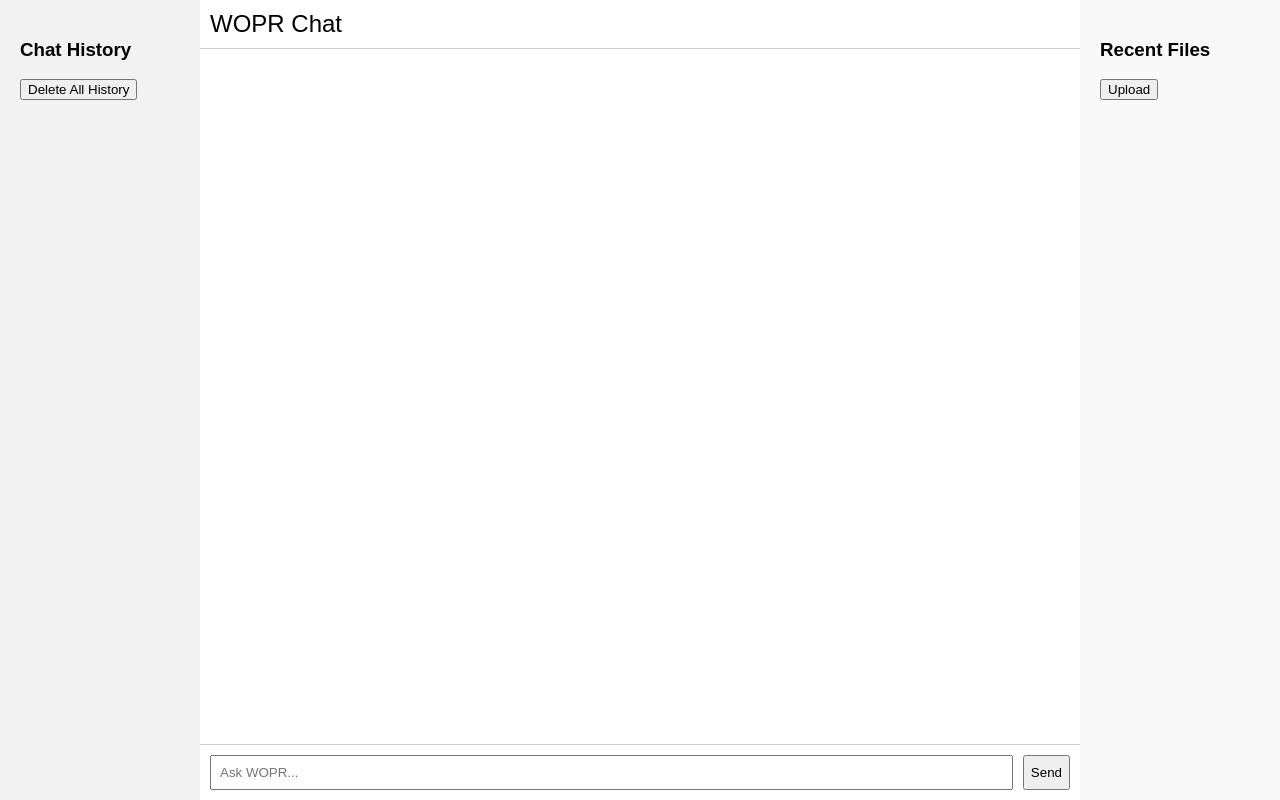
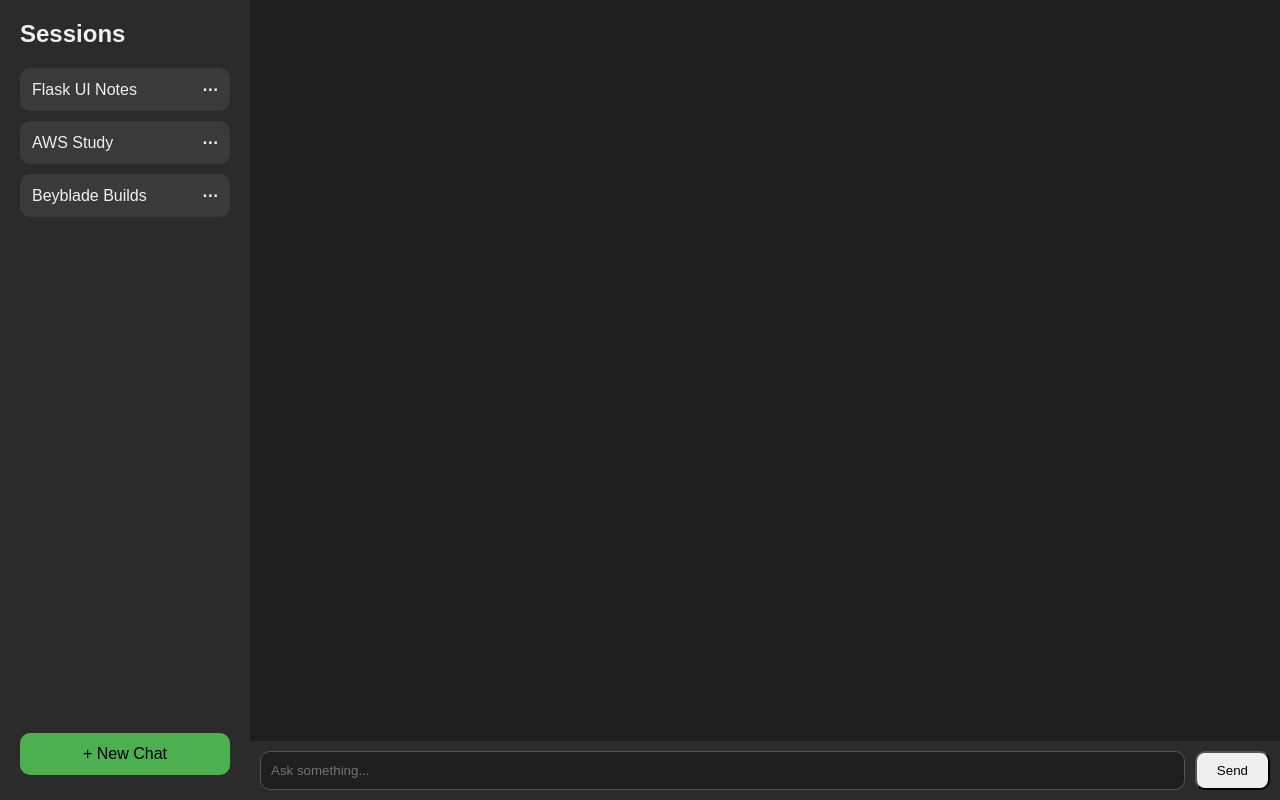
Before and after one commit to p-julius-dev/local-llm, a Flask app: page / in a window 1280 px wide. Run offline with Flask 3, Linux system fonts and the light colour scheme.

Commit message:
Refactor UI: improve index.html and move CSS to static/style.css

```diff
--- a/app.py
+++ b/app.py
@@ -19,7 +19,7 @@
 
     sys.exit(0)  # exit Python cleanly
 
-# Single active session for UI (we can expand later)
+# Single active session for UI (can expand later)
 session_id = "ui-session"
 messages = []
 
--- /dev/null
+++ b/static/style.css
@@ -0,0 +1,114 @@
+body {
+    margin: 0;
+    font-family: Arial, sans-serif;
+    background: #1e1e1e;
+    color: #f0f0f0;
+}
+
+.app-container {
+    display: flex;
+    height: 100vh;
+}
+
+/* Sidebar */
+.sidebar {
+    width: 250px;
+    background: #2b2b2b;
+    padding: 20px;
+    box-sizing: border-box;
+}
+
+.sidebar h2 {
+    margin-top: 0;
+    margin-bottom: 20px;
+}
+
+.session-list {
+    overflow-y: auto;
+    height: calc(100vh - 150px);
+}
+
+.session-item {
+    display: flex;
+    justify-content: space-between;
+    align-items: center;
+    padding: 12px;
+    margin-bottom: 10px;
+    background: #3a3a3a;
+    border-radius: 10px;
+    cursor: pointer;
+    transition: background 0.2s;
+}
+
+.session-item:hover {
+    background: #4a4a4a;
+}
+
+.session-menu {
+    font-weight: bold;
+    cursor: pointer;
+}
+
+.new-chat {
+    width: 100%;
+    padding: 12px;
+    margin-top: 15px;
+    background: #4CAF50;
+    border: none;
+    border-radius: 10px;
+    cursor: pointer;
+    font-size: 16px;
+}
+
+/* Chat area */
+.chat-container {
+    flex: 1;
+    display: flex;
+    flex-direction: column;
+}
+
+#chat-window {
+    flex: 1;
+    padding: 20px;
+    overflow-y: auto;
+}
+
+.user-msg {
+    text-align: right;
+    margin: 10px;
+    background: #007ACC33;
+    display: inline-block;
+    padding: 8px 12px;
+    border-radius: 10px;
+}
+
+.assistant-msg {
+    text-align: left;
+    margin: 10px;
+    background: #444444;
+    display: inline-block;
+    padding: 8px 12px;
+    border-radius: 10px;
+}
+
+/* Input area */
+.input-area {
+    display: flex;
+    padding: 10px;
+    background: #2b2b2b;
+}
+
+#message-input {
+    flex: 1;
+    padding: 10px;
+    border-radius: 10px;
+    border: 1px solid #555;
+    margin-right: 10px;
+    background: #1e1e1e;
+    color: #fff;
+}
+
+button {
+    padding: 10px 20px;
+    border-radius: 10px;
+}
--- a/templates/index.html
+++ b/templates/index.html
@@ -1,115 +1,68 @@
 <!DOCTYPE html>
 <html>
 <head>
-    <title>Local LLM Chat</title>
-    <style>
-        body {
-            font-family: Arial, sans-serif;
-            margin: 0;
-            display: flex;
-            height: 100vh;
-        }
-        .sidebar-left, .sidebar-right {
-            width: 200px;
-            padding: 20px;
-            box-sizing: border-box;
-        }
-        .sidebar-left {
-            background: #f2f2f2;
-        }
-        .sidebar-right {
-            background: #f9f9f9;
-        }
-        .main {
-            flex: 1;
-            display: flex;
-            flex-direction: column;
-        }
-        .header {
-            padding: 10px;
-            font-size: 1.5em;
-            border-bottom: 1px solid #ccc;
-        }
-        #chat-history {
-            flex: 1;
-            padding: 10px;
-            overflow-y: auto;
-            border-bottom: 1px solid #ccc;
-        }
-        .input-bar {
-            display: flex;
-            padding: 10px;
-        }
-        .input-bar input {
-            flex: 1;
-            padding: 8px;
-            margin-right: 10px;
-        }
-        .message {
-            margin-bottom: 8px;
-        }
-        .message.user {
-            color: blue;
-        }
-        .message.assistant {
-            color: green;
-        }
-    </style>
+    <title>Local LLM</title>
+    <link rel="stylesheet" href="{{ url_for('static', filename='style.css') }}">
 </head>
+
 <body>
 
-    <div class="sidebar-left">
-        <h3>Chat History</h3>
-        <div id="history-list"></div>
-        <button id="clear-history">Delete All History</button>
+<div class="app-container">
+
+    <!-- Sidebar -->
+    <div class="sidebar">
+        <h2>Sessions</h2>
+
+        <div class="session-list">
+            <div class="session-item">
+                <span>Flask UI Notes</span>
+                <span class="session-menu">⋯</span>
+            </div>
+            <div class="session-item">
+                <span>AWS Study</span>
+                <span class="session-menu">⋯</span>
+            </div>
+            <div class="session-item">
+                <span>Beyblade Builds</span>
+                <span class="session-menu">⋯</span>
+            </div>
+        </div>
+
+        <button class="new-chat">+ New Chat</button>
     </div>
 
-    <div class="main">
-        <div class="header">WOPR Chat</div>
-        <div id="chat-history"></div>
-        <div class="input-bar">
-            <input type="text" id="user-input" placeholder="Ask WOPR...">
-            <button id="send-btn">Send</button>
+    <!-- Main Chat Area -->
+    <div class="chat-container">
+
+        <div id="chat-window"></div>
+
+        <div class="input-area">
+            <input id="message-input" type="text" placeholder="Ask something...">
+            <button onclick="sendMessage()">Send</button>
         </div>
+
     </div>
 
-    <div class="sidebar-right">
-        <h3>Recent Files</h3>
-        <div id="recent-files"></div>
-        <button id="upload-btn">Upload</button>
-    </div>
+</div>
 
-    <script>
-        const chatHistory = document.getElementById("chat-history");
-        const input = document.getElementById("user-input");
-        const sendBtn = document.getElementById("send-btn");
-
-        sendBtn.onclick = async () => {
-            const message = input.value.trim();
-            if (!message) return;
-
-            // Add user message locally first
-            chatHistory.innerHTML += `<div class="message user"><strong>You:</strong> ${message}</div>`;
-
-            // Send to Flask backend
-            const response = await fetch("/chat", {
-                method: "POST",
-                headers: { "Content-Type": "application/json" },
-                body: JSON.stringify({ message })
-            });
-            const data = await response.json();
-
-            // Add assistant reply
-            chatHistory.innerHTML += `<div class="message assistant"><strong>WOPR:</strong> ${data.reply}</div>`;
-            chatHistory.scrollTop = chatHistory.scrollHeight;
-
-            input.value = "";
-        };
-
-        input.addEventListener("keypress", (e) => {
-            if (e.key === "Enter") sendBtn.click();
-        });
-    </script>
+<script>
+async function sendMessage() {
+    const input = document.getElementById("message-input")
+    const chatWindow = document.getElementById("chat-window")
+    const userMessage = input.value
+    if (!userMessage) return
+    chatWindow.innerHTML += `<div class="user-msg">${userMessage}</div>`
+    input.value = ""
+    const response = await fetch("/chat", {
+        method: "POST",
+        headers: { "Content-Type": "application/json" },
+        body: JSON.stringify({ message: userMessage })
+    })
+    const data = await response.json()
+    chatWindow.innerHTML += `<div class="assistant-msg">${data.reply}</div>`
+    chatWindow.scrollTop = chatWindow.scrollHeight
+}
+</script>
 
 </body>
 </html>
```
